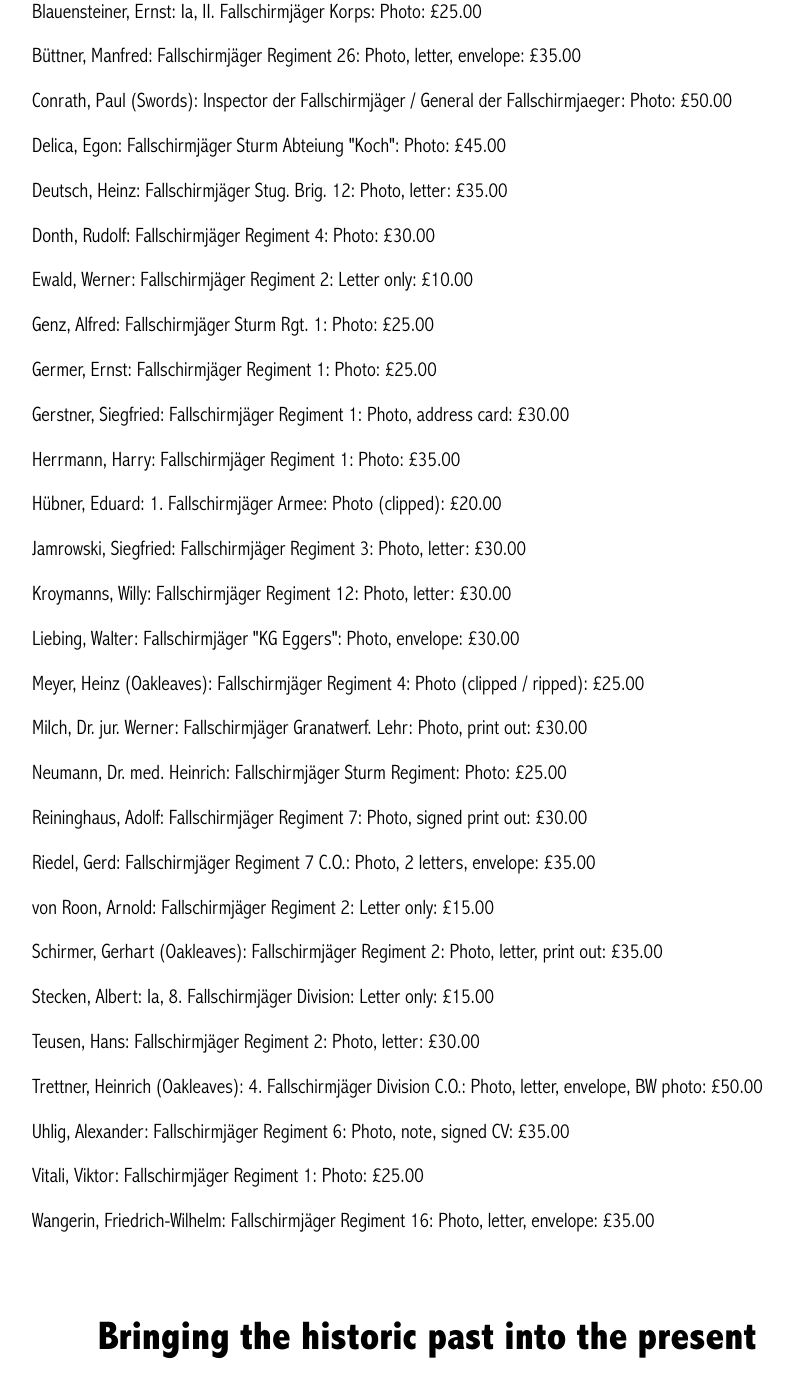
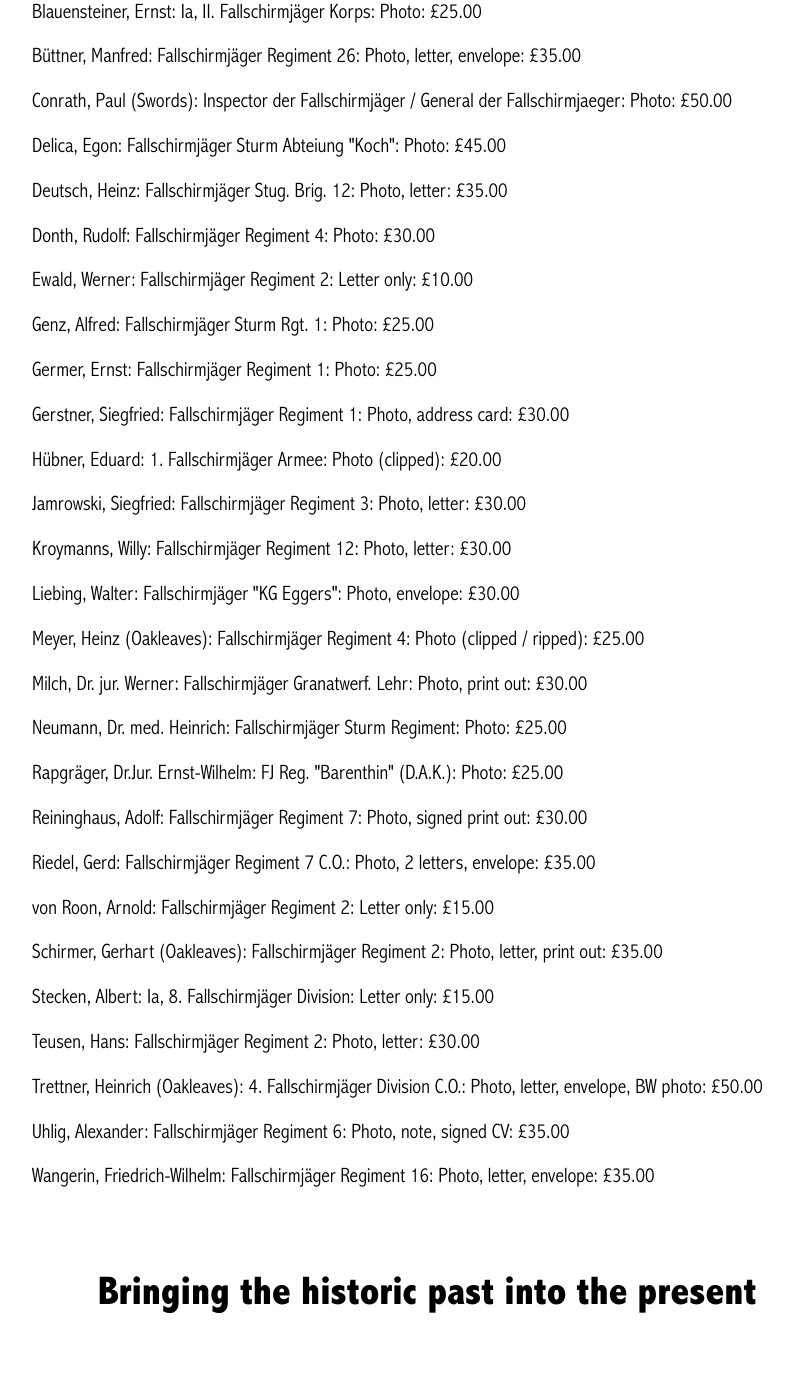
Before and after one commit to lahphotographs/lahphotographs.github.com, a Jekyll site: the page built from fallschirmjäger_photos.md, in a window 1280 px wide and 1400 px high, scrolled down 1111 px. Shown: the whole window, without its empty margins (213-1007 px from the left). Built offline with Jekyll 4.4.1, drawn with Linux system fonts in a browser that asks for light colours; after the commit the page ends 2466 px from its top, so only the background shows below that.

Commit message:
Update fallschirmjäger_photos.md

```diff
--- a/fallschirmjäger_photos.md
+++ b/fallschirmjäger_photos.md
@@ -26,7 +26,6 @@ permalink: /fallschirmjäger_photos.html
 <p>Genz,	Alfred:	Fallschirmjäger Sturm Rgt. 1: Photo: £25.00
 <p>Germer,	Ernst: Fallschirmjäger Regiment 1:	Photo: £25.00
 <p>Gerstner,	Siegfried: Fallschirmjäger Regiment 1:	Photo, address card: £30.00
-<p>Herrmann,	Harry: Fallschirmjäger Regiment 1:	Photo: £35.00
 <p>Hübner,	Eduard:	1. Fallschirmjäger Armee:	Photo (clipped): £20.00
 <p>Jamrowski,	Siegfried: Fallschirmjäger Regiment 3:	Photo, letter: £30.00
 <p>Kroymanns,	Willy: Fallschirmjäger Regiment 12:	Photo, letter: £30.00
@@ -34,6 +33,7 @@ permalink: /fallschirmjäger_photos.html
 <p>Meyer,	Heinz	(Oakleaves): Fallschirmjäger Regiment 4:	Photo (clipped / ripped): £25.00
 <p>Milch,	Dr. jur. Werner: Fallschirmjäger Granatwerf. Lehr:	Photo, print out:	£30.00
 <p>Neumann,	Dr. med. Heinrich: Fallschirmjäger Sturm Regiment:	Photo: £25.00
+<p>Rapgräger,	Dr.Jur. Ernst-Wilhelm: FJ Reg. "Barenthin" (D.A.K.):	Photo: £25.00
 <p>Reininghaus,	Adolf: Fallschirmjäger Regiment 7:	Photo, signed print out: £30.00
 <p>Riedel,	Gerd:	Fallschirmjäger Regiment 7 C.O.:	Photo, 2 letters, envelope:	£35.00
 <p>von Roon,	Arnold:	Fallschirmjäger Regiment 2:	Letter only: £15.00
@@ -42,5 +42,4 @@ permalink: /fallschirmjäger_photos.html
 <p>Teusen,	Hans:	Fallschirmjäger Regiment 2:	Photo, letter: £30.00
 <p>Trettner,	Heinrich	(Oakleaves): 4. Fallschirmjäger Division C.O.: Photo, letter, envelope, BW photo:	£50.00
 <p>Uhlig,	Alexander: Fallschirmjäger Regiment 6:	Photo, note, signed CV:	£35.00
-<p>Vitali,	Viktor:	Fallschirmjäger Regiment 1:	Photo: £25.00
 <p>Wangerin,	Friedrich-Wilhelm: Fallschirmjäger Regiment 16:	Photo, letter, envelope: £35.00
```
